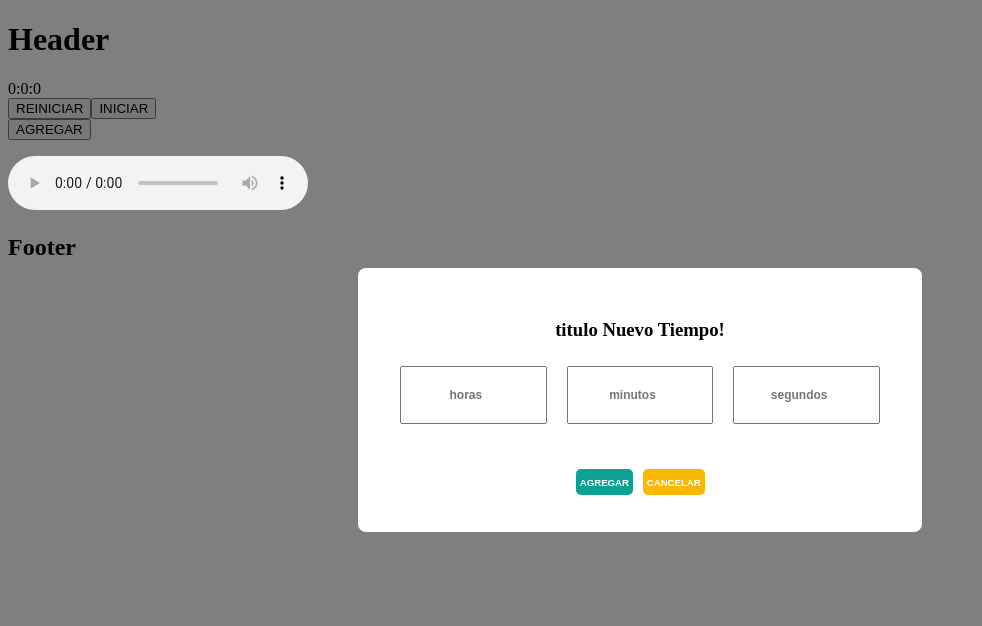
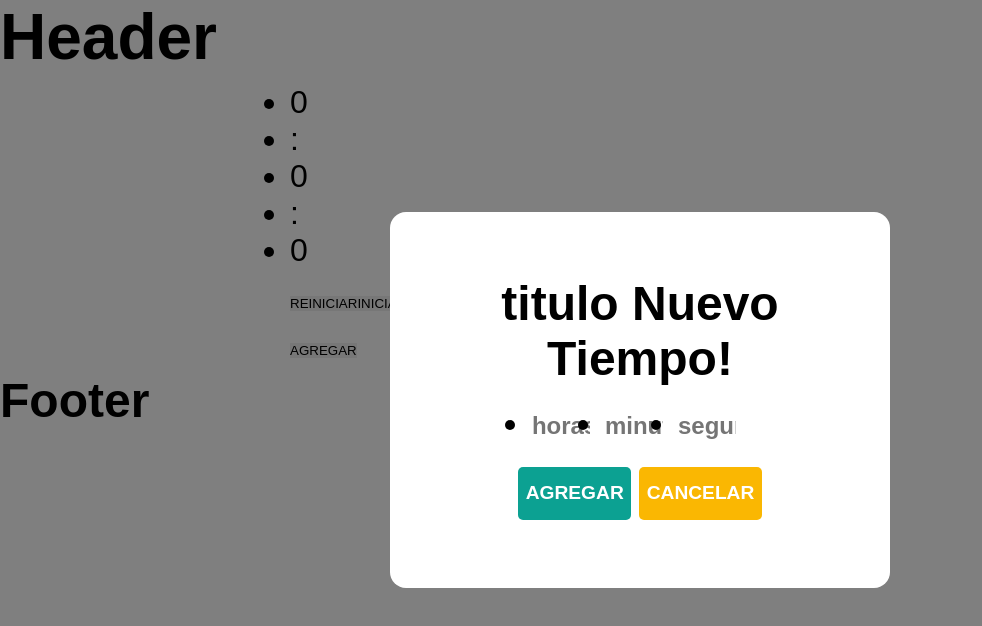
Before and after one commit to HernanCabrera/cronometro-temporizador.angular, an Angular app: page / in a window 1280 px wide. Both pictures are taken after a click on the button "AGREGAR". Shown: the top 626 px of the page, without its empty margins (0-982 px from the left). Built offline with nearby package versions, Linux system fonts and the light colour scheme.

Commit message:
Correccion de error/funcionalidad agregaralalista: Agregaba inputs vacios

```diff
--- a/src/app/componentes/hijo/nuevo tiempo/nuevo-tiempo.component.html
+++ b/src/app/componentes/hijo/nuevo tiempo/nuevo-tiempo.component.html
@@ -1,23 +1,29 @@
 <div class="overlay" *ngIf="obj.agregarActivo === true">
   <div class="modal">
-    <h3>titulo Nuevo Tiempo!</h3>
-    <div class="modal-buttons">
+    <h2>titulo Nuevo Tiempo!</h2>
+    <ul class="modal-buttons">
+      <li>
         <input  [(ngModel)]="obj.nuevoTiempo.hora"
                 type="number"
                 min="0"
                 max="23"
                 placeholder="horas">
+      </li>
+      <li>
         <input  [(ngModel)]="obj.nuevoTiempo.minuto"
                 type="number"
                 min="0"
                 max="59"
                 placeholder="minutos">
+      </li>
+      <li>
         <input  [(ngModel)]="obj.nuevoTiempo.segundo"
                 type="number"
                 min="0"
                 max="59"
                 placeholder="segundos">
-    </div>
+      </li>
+    </ul>
     <button class="btn agregar" (click)="agregarALaLista()">AGREGAR</button>
     <button class="btn cancelar" (click)="cancelarModal()">CANCELAR</button>
   </div>
--- a/src/app/componentes/hijo/tiempo botones/tiempo-botones.component.html
+++ b/src/app/componentes/hijo/tiempo botones/tiempo-botones.component.html
@@ -1,7 +1,7 @@
-<div class="principales">
-  <button (click)="reiniciar()">REINICIAR</button>
-  <button (click)="iniciar()">{{ obj.tiempoActivo? 'PAUSAR' : 'INICIAR' }}</button>
+<div class="principales contenedor">
+  <button class="btn reiniciar" (click)="reiniciar()">REINICIAR</button>
+  <button class="btn iniciar" (click)="iniciar()">{{ obj.tiempoActivo? 'PAUSAR' : 'INICIAR' }}</button>
 </div>
-<div class="secundarios">
-  <button (click)="agregar()">AGREGAR</button>
+<div class="secundarios contenedor">
+  <button class="btn agregar" (click)="agregar()">AGREGAR</button>
 </div>
--- a/src/app/componentes/hijo/tiempo botones/tiempo-botones.component.ts
+++ b/src/app/componentes/hijo/tiempo botones/tiempo-botones.component.ts
@@ -2,7 +2,8 @@ import { Component, Input, Output, EventEmitter } from '@angular/core';
 
 @Component({
   selector: 'app-tiempo-botones',
-	templateUrl: './tiempo-botones.component.html'
+  templateUrl: './tiempo-botones.component.html',
+  styleUrls: ['./tiempo-botones.component.css']
 })
 
 export class TiempoBotonesComponent{
--- a/src/app/componentes/hijo/tiempo/tiempo.component.html
+++ b/src/app/componentes/hijo/tiempo/tiempo.component.html
@@ -1,5 +1,14 @@
-<span>{{ tiempo.hora }}</span>
-<span>:</span>
-<span>{{ tiempo.minuto }}</span>
-<span>:</span>
-<span>{{ tiempo.segundo }}</span>
+<ul class="contenedor-tiempo contenedor">
+  <li class="hora tiempo">{{ tiempo.hora }}</li>
+  <li class="simbolo">:</li>
+  <li class="minuto tiempo">{{ tiempo.minuto }}</li>
+  <li class="simbolo">:</li>
+  <li class="segundo tiempo">{{ tiempo.segundo }}</li>
+</ul>
+<!-- <div class="contenedor">
+  <span class="hora tiempo"> {{ tiempo.hora  }}</span>
+  <span class="simbolo">:</span>
+  <span class="minuto tiempo"> {{ tiempo.minuto  }}</span>
+  <span class="simbolo">:</span>
+  <span class="segundo tiempo"> {{ tiempo.segundo  }}</span>
+</div> -->
--- a/src/app/componentes/temporizador/temporizador.component.ts
+++ b/src/app/componentes/temporizador/temporizador.component.ts
@@ -2,7 +2,8 @@ import { Component } from '@angular/core';
 
 @Component({
 	selector: 'app-temporizador',
-	templateUrl: './temporizador.component.html'
+	templateUrl: './temporizador.component.html',
+  styleUrls: ['./temporizador.component.css']
 })
 
 export class TemporizadorComponent{
@@ -124,8 +125,9 @@ export class TemporizadorComponent{
     return Object.assign({}, obj);
   }
   agregarALista (obj) {
-    const MAX = 50
-    if (obj.listaDeTiempos.length < MAX) {
+    const MAX = 50;
+    console.log(obj.nuevoTiempo);
+    if (obj.listaDeTiempos.length < MAX && (obj.nuevoTiempo.hora !== '' || obj.nuevoTiempo.minuto !== '' || obj.nuevoTiempo.segundo !== '')) {
       const clon = this.clonarObjeto(obj.nuevoTiempo);
       clon.hora = (clon.hora === '') ? 0 : parseInt(clon.hora);
       clon.minuto = (clon.minuto === '') ? 0 : parseInt(clon.minuto);
--- a/src/styles.css
+++ b/src/styles.css
@@ -1 +1,23 @@
 /* You can add global styles to this file, and also import other style files */
+body{
+  max-height: 100vh;
+  font-size: 32px;
+  font-family: sans-serif;
+  /* background: #00393b; */
+  /* color: #fef7f4; */
+  min-height: 100vh;
+}
+*{
+  box-sizing: border-box;
+  margin: 0;
+  padding: 0;
+  border: 0;
+}
+audio{
+  position: absolute;
+  opacity: 0;
+}
+.contenedor{
+  max-width: 700px;
+  margin: 10px auto;
+}
```
Also changed, not shown: src/app/componentes/hijo/lista de tiempos/lista-de-tiempos.component.html (+5 -5 lines), src/app/componentes/hijo/tiempo/tiempo.component.ts (+4 -3 lines), src/app/componentes/hijo/lista de tiempos/lista-de-tiempos.component.css (added), src/app/componentes/hijo/tiempo botones/tiempo-botones.component.css (added), src/app/componentes/hijo/tiempo/tiempo.component.css (added), src/app/componentes/temporizador/temporizador.component.css (added). Lines whose indentation alone changed are shown as unchanged.
